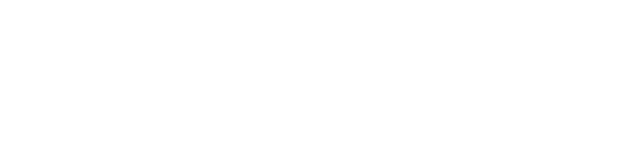
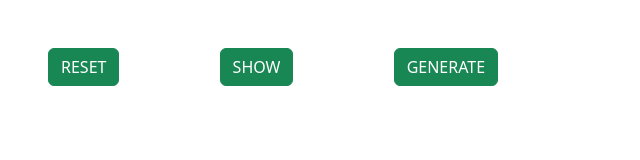
Before and after one commit to manuelffernandez/mockapi-prototype, a plain HTML site: page index.html in a window 1280 px wide. Shown: the whole page, without its empty margins (0-640 px from the left). Drawn offline with nearby package versions, Linux system fonts and the light colour scheme.

Commit message:
buttons added

```diff
--- a/index.html
+++ b/index.html
@@ -14,6 +14,10 @@
 <body>
 
 
+    <button id="reset-btn" class="m-5 btn btn-success">RESET</button>
+    <button id="show-btn" class="m-5 btn btn-success">SHOW</button>
+    <button id="gen-prod-btn" class="m-5 btn btn-success">GENERATE</button>
+
 
     <!-- Bootstrap js & Popper -->
 	<script src="https://cdn.jsdelivr.net/npm/@popperjs/core@2.11.5/dist/umd/popper.min.js" integrity="sha384-Xe+8cL9oJa6tN/veChSP7q+mnSPaj5Bcu9mPX5F5xIGE0DVittaqT5lorf0EI7Vk" crossorigin="anonymous"></script>
```
